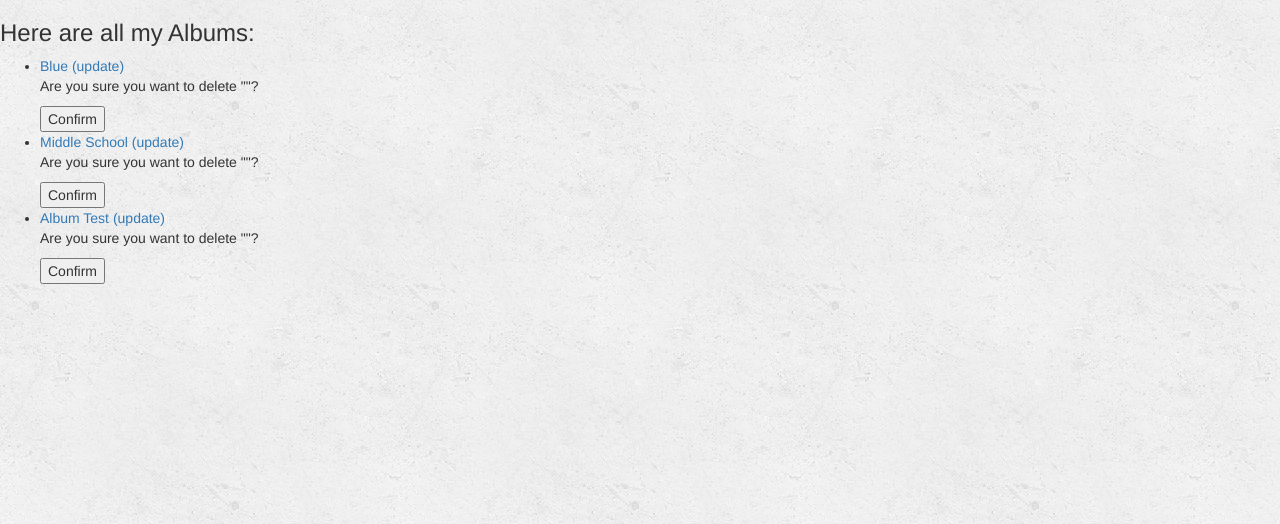
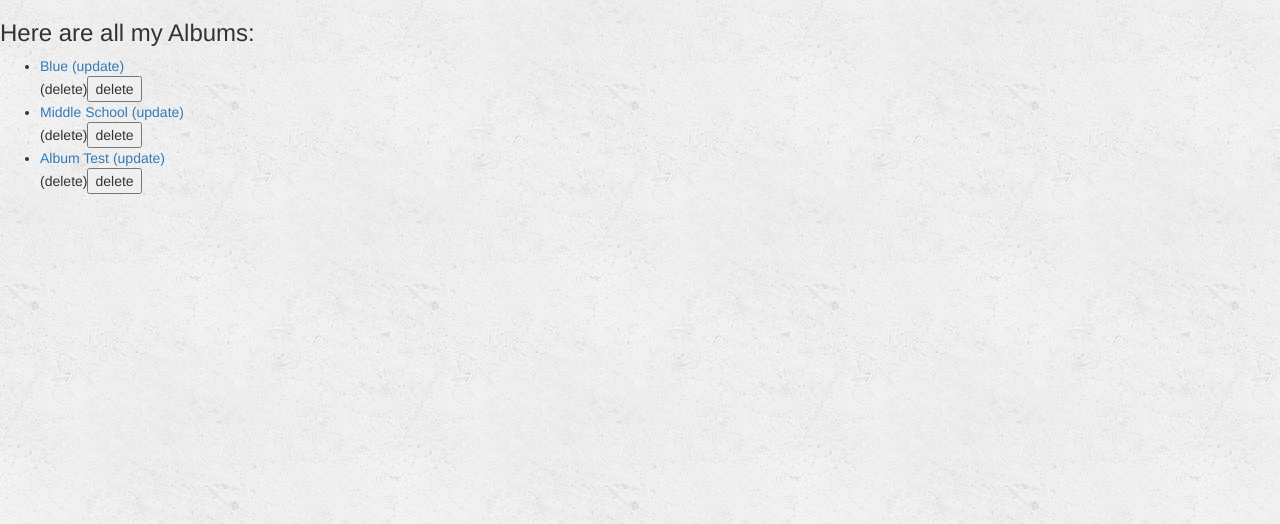
Before and after one commit to achillis1/myViberr, a Django app: page / in a window 1280 px wide. Shown: the part 52-576 px from the top of the page. Run offline with Django 3.2, Linux system fonts and the light colour scheme; data comes from the database, SQL or seed files in the repository; both versions use the stored data as it was after the commit; some libraries are stand-ins or nearby versions.

Commit message:
Fixed the delete view not working. The post method has an extra double quote.

```diff
--- a/music/templates/music/index.html
+++ b/music/templates/music/index.html
@@ -13,10 +13,10 @@
                 <li>
                     <a href="{% url 'music:detail' album.id %}">{{ album.album_title}}</a>
                     <a href="{% url 'music:album_update' album.id %}">(update)</a>
-                    <form action="{% url 'music:album_delete' album.id %}" method=""post">
+                    <form action="{% url 'music:album_delete' album.id %}" method="post">
                         {% csrf_token %}
-                        <p>Are you sure you want to delete "{{ object }}"?</p>
-                        <input type="submit" value="Confirm" />
+                        <!--re you sure you want to delete?-->
+                        (delete)<input type="submit" value="delete" />
                     </form>
                     <!--<a href="{% url 'music:album_delete' album.id %}">(delete)</a>-->
 
```
Also changed, not shown: db.sqlite3.
